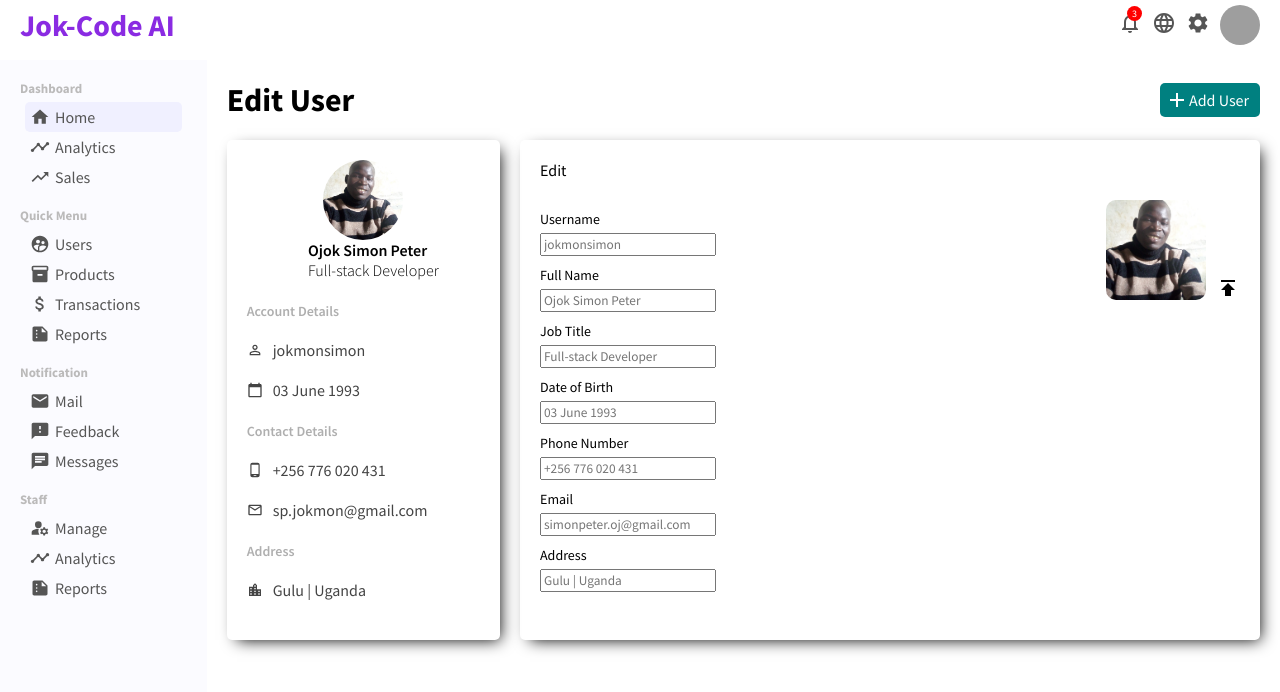
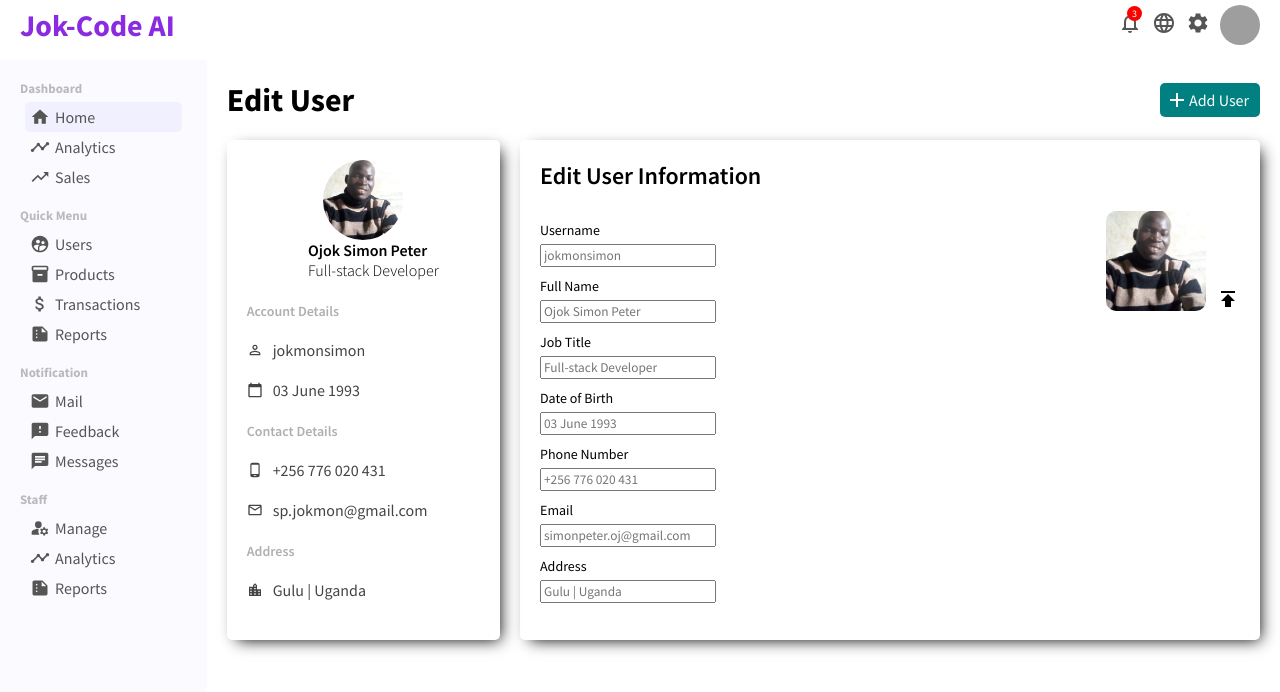
Before and after one commit to Jokmonsimon/react-admin-dashboard, a React (Create React App) app: page /user/1 in a window 1280 px wide. Shown: the top 692 px of the page. Built offline with nearby package versions, Linux system fonts and the light colour scheme; grey boxes are pictures that could not be loaded.

Commit message:
New update

```diff
--- a/src/pages/user/User.jsx
+++ b/src/pages/user/User.jsx
@@ -54,7 +54,7 @@ export default function User() {
           </div>
         </div>
         <div className="update-user">
-          <span className="upade-user-info">Edit</span>
+          <span className="upade-user-info-title">Edit User Information</span>
           <form className="update-user-info-form">
             <div className="update-user-info-left">
               <div className="update-user-info-details">
```
